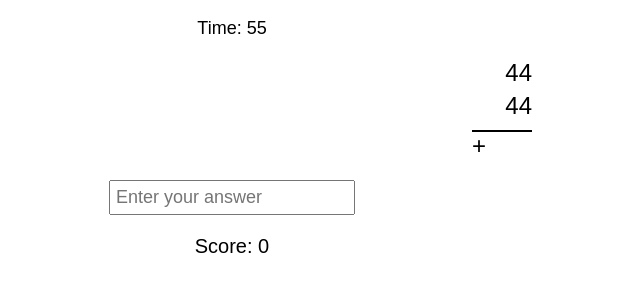
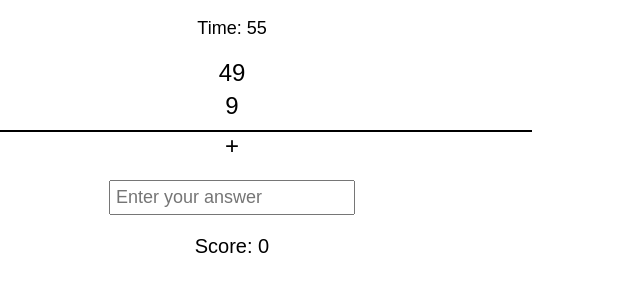
Before and after one commit to febriantok29/math-minutes, a plain HTML site: page index.html in a window 1280 px wide. Shown: the part 90-382 px from the top of the page, without its empty margins (408-1048 px from the left). Drawn offline with Linux system fonts and the light colour scheme.

Commit message:
Add `num3` variable

```diff
--- a/index.html
+++ b/index.html
@@ -20,14 +20,15 @@
         white-space: nowrap;
         display: flex;
         flex-direction: column;
-        align-items: flex-end;
+        align-items: center;
         gap: 5px;
       }
       .question .line {
         display: flex;
         align-items: center;
-        justify-content: space-between;
-        width: 10%;
+        justify-content: center;
+        gap: 10px;
+        width: 100%;
         border-top: 2px solid black;
         margin-top: 5px;
       }
@@ -55,6 +56,7 @@
       <div class="question" id="question">
         <div id="num1"></div>
         <div id="num2"></div>
+        <div id="num3" style="display: none"></div>
         <div class="line">
           <div id="operation"></div>
         </div>
@@ -84,43 +86,49 @@
 
       // Function to generate a new question
       function generateQuestion() {
-        let num1, num2;
+        let num1, num2, num3;
         let operation;
         let correctAnswer;
 
         if (difficulty <= 10) {
           // Level 1-10: Two numbers, one in tens and one in units
-          num1 = randomInRange(1, 99);
-          num2 = randomInRange(1, 49);
+          num1 = randomInRange(10, 99);
+          num2 = randomInRange(1, 9);
           operation = "+";
           correctAnswer = num1 + num2;
+          document.getElementById("num3").style.display = "none";
         } else if (difficulty <= 20) {
           // Level 11-20: Two numbers in tens
           num1 = randomInRange(10, 99);
           num2 = randomInRange(10, 99);
           operation = "-";
           correctAnswer = num1 - num2;
+          document.getElementById("num3").style.display = "none";
         } else {
-          // Higher difficulty: Mixed complexity
+          // Higher difficulty: Three numbers with mixed operations
           const operations = ["+", "-", "*", "/"];
           operation = operations[Math.floor(Math.random() * operations.length)];
           num1 = randomInRange(100, 999);
           num2 = randomInRange(10, 99);
+          num3 = randomInRange(10, 99);
+          document.getElementById("num3").style.display = "block";
           if (operation === "/") {
             num1 = num1 - (num1 % num2); // Ensure divisibility
-            correctAnswer = num1 / num2;
+            correctAnswer = num1 / num2 + num3;
           } else if (operation === "*") {
-            correctAnswer = num1 * num2;
+            correctAnswer = num1 * num2 + num3;
           } else {
-            correctAnswer = eval(`${num1} ${operation} ${num2}`);
+            correctAnswer = eval(`${num1} ${operation} ${num2} + ${num3}`);
           }
         }
 
-        currentQuestion = { num1, num2, operation, correctAnswer };
+        currentQuestion = { num1, num2, num3, operation, correctAnswer };
 
         // Update the UI
         document.getElementById("num1").textContent = num1;
         document.getElementById("num2").textContent = num2;
+        if (num3 !== undefined)
+          document.getElementById("num3").textContent = num3;
         document.getElementById("operation").textContent = operation;
       }
 
```
